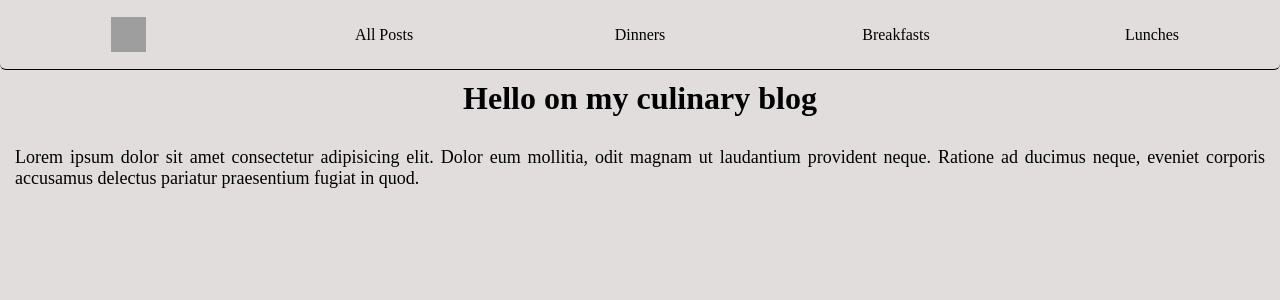
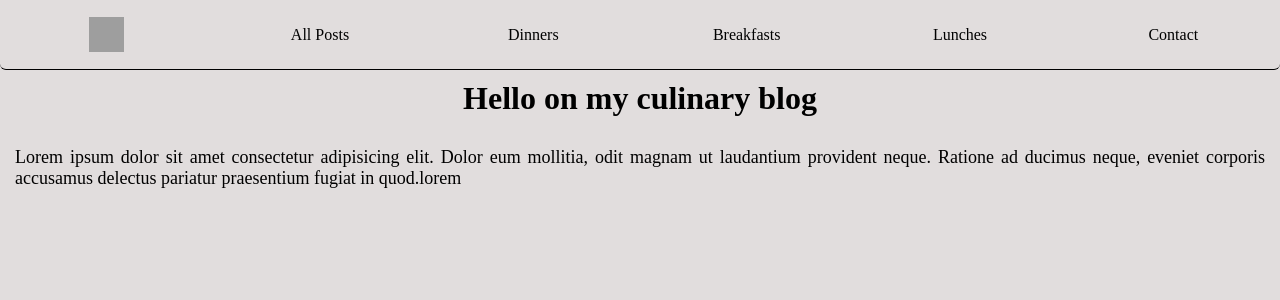
Before and after one commit to rafbar34/blog, a Next.js app: page / in a window 1280 px wide. Shown: the top 300 px of the page. Built offline with nearby package versions, Linux system fonts and the light colour scheme; grey boxes are pictures that could not be loaded.

Commit message:
plan add contect

```diff
--- a/components/common/navigator.tsx
+++ b/components/common/navigator.tsx
@@ -33,11 +33,11 @@ export const Navigator = (props: NavigatorType) => {
       img: null,
       route: '/posts/lunch',
     },
-    // {
-    //   title: 'Contact',
-    //   img: null,
-    //   route: '/contact',
-    // },
+    {
+      title: 'Contact',
+      img: null,
+      route: '/contact',
+    },
   ];
   return (
     <div className={styles.container}>
--- a/pages/contact/index.tsx
+++ b/pages/contact/index.tsx
@@ -1,4 +1,9 @@
 const ContactPage = ()=>{
 
+    return(
+        //form
+        //API
+        <div></div>
+    )
 }
 export default ContactPage
--- a/pages/index.tsx
+++ b/pages/index.tsx
@@ -11,7 +11,7 @@ export default function Home() {
           Lorem ipsum dolor sit amet consectetur adipisicing elit. Dolor eum
           mollitia, odit magnam ut laudantium provident neque. Ratione ad
           ducimus neque, eveniet corporis accusamus delectus pariatur
-          praesentium fugiat in quod.
+          praesentium fugiat in quod.lorem
         </div>
       </div>
     </div>
```
Also changed, not shown: 1 other file (tests, documents, lock files or other folders).
